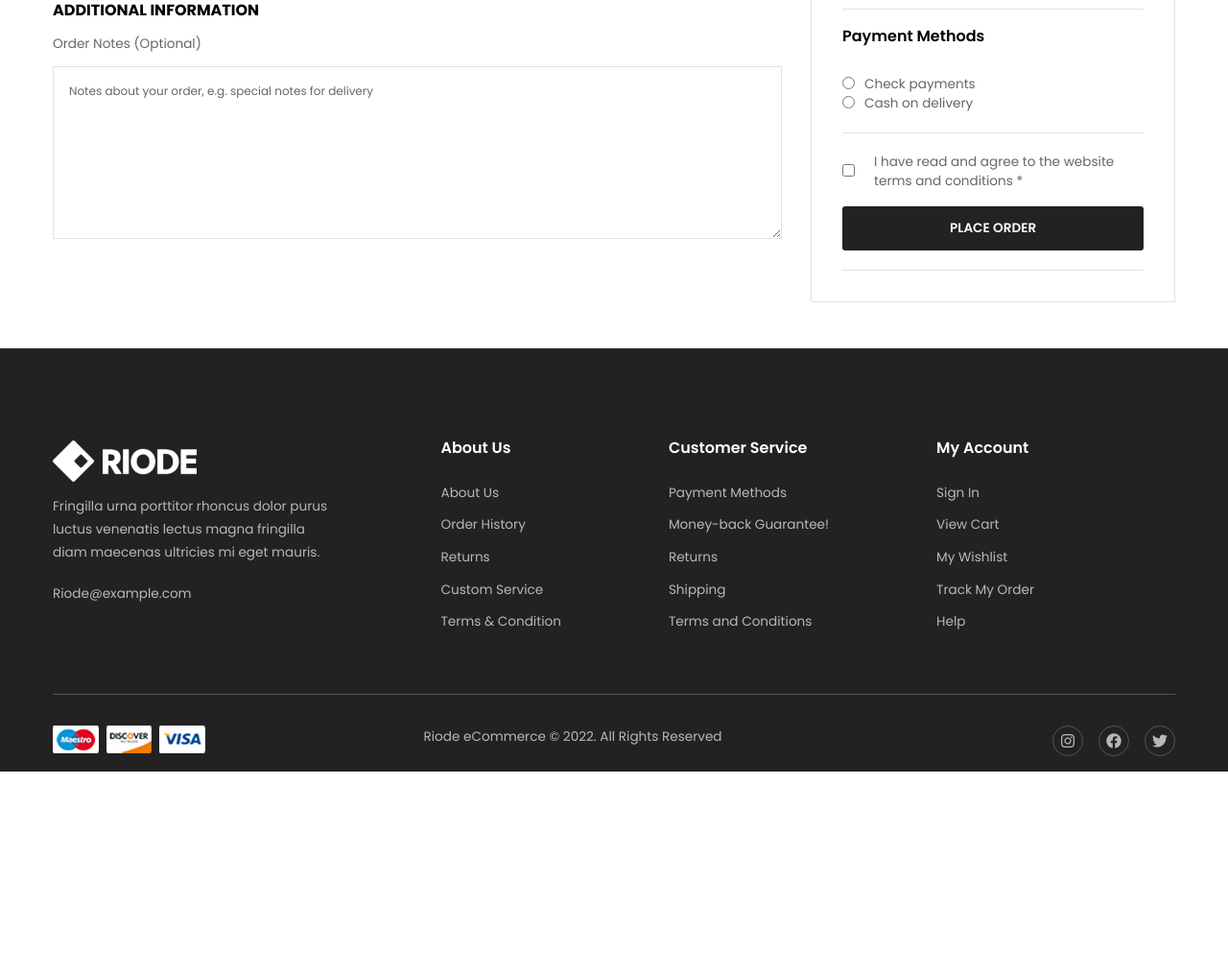
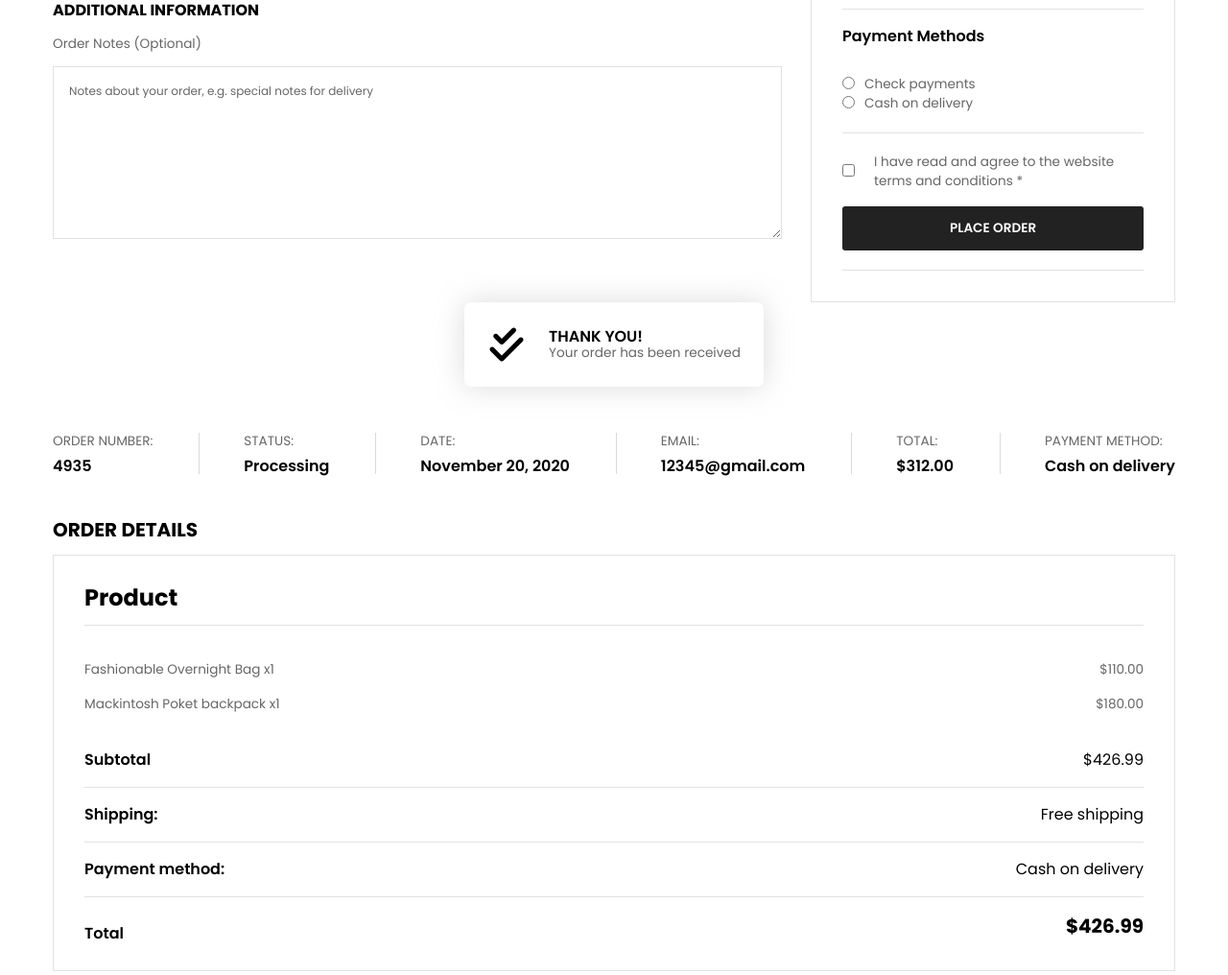
Before and after one commit to Nbregvadzzze/e-commerce-with-fake-api, a website: page cart.html in a window 1280 px wide. Shown: the part 1784-2800 px from the top of the page at 96% size. Before the commit the page ends 2588 px from the top, so only its background shows below. Drawn offline with Linux system fonts and the light colour scheme.

Commit message:
AREA ORDER COMPLETED

```diff
--- a/cart.html
+++ b/cart.html
@@ -625,6 +625,84 @@
             </div>
             <!-- CHECKOUT AREA ENDED -->
 
+            <!-- CHECKOUT ORDER STARTED -->
+            <div class="order">
+                <div class="tahnks">
+                    <div>
+                        <i class="fa-solid fa-check-double"></i>
+                        <div class="tahnks__content">
+                            <h3>THANK YOU!</h3>
+                            <span>Your order has been received</span>
+                        </div>
+                    </div>
+                </div>
+
+                <ul>
+                    <li>
+                        <span>ORDER NUMBER:</span>
+                        <h3>4935</h3>
+                    </li>
+                    <li>
+                        <span>STATUS:</span>
+                        <h3>Processing</h3>
+                    </li>
+                    <li>
+                        <span>DATE:</span>
+                        <h3>November 20, 2020</h3>
+                    </li>
+                    <li>
+                        <span>EMAIL:</span>
+                        <h3>12345@gmail.com</h3>
+                    </li>
+                    <li>
+                        <span>TOTAL:</span>
+                        <h3>$312.00</h3>
+                    </li>
+                    <li>
+                        <span>PAYMENT METHOD:</span>
+                        <h3>Cash on delivery</h3>
+                    </li>
+                </ul>
+
+                <h2>ORDER DETAILS</h2>
+                <div id="cart__data">
+                    <div class="cart__data-header">
+                        <h1>Product</h1>
+                    </div>
+                    <div class="cart__data-product">
+                        <div class="cart__data-product-item">
+                            <span>Fashionable Overnight Bag x<span id="count">1</span></span>
+                            <span>$<span id="total">110.00</span></span>
+                        </div>
+                        <div class="cart__data-product-item">
+                            <span>Mackintosh Poket backpack x<span id="count">1</span></span>
+                            <span>$<span id="total">180.00</span></span>
+                        </div>
+                    </div>
+                    <div class="cart__data-subtotal">
+                        <h3>Subtotal</h3>
+                        <h4>$426.99</h4>
+                    </div>
+                    <div class="cart__data-shipping">
+                        <h3>Shipping:</h3>
+                        <h4>Free shipping</h4>
+                    </div>
+                    <div class="cart__data-payment">
+                        <h3>Payment method:</h3>
+                        <h4>Cash on delivery</h4>
+                    </div>
+
+                    <div class="cart__data-total">
+                        <h3>Total</h3>
+                        <h2>$426.99</h2>
+                    </div>
+
+                </div>
+
+                <a href="#" class="btn btn-black"><i class="fa-solid fa-arrow-left-long"></i>BACK TO LIST</a>
+            </div>
+            <!-- CHECKOUT ORDER ENDED -->
+
         </div>
     </section>
     <!-- SECTION [CART] ENDED -->
--- a/src/scss/layout/_cart-data.scss
+++ b/src/scss/layout/_cart-data.scss
@@ -20,7 +20,7 @@
     .cart__data-subtotal,
     .cart__data-product-item,
     .cart__data-total {
-        @include flex-between-start();
+        @include flex-between-center();
     }
     .cart__data-product-item {
         margin-top: $margin;
--- /dev/null
+++ b/src/scss/layout/_order.scss
@@ -0,0 +1,62 @@
+.order {
+    width: 100%;
+    h2 {
+        margin-bottom: $margin;
+        font: {
+            size: $font-m;
+            weight: $font-weight-700
+        }
+    }
+    h3 {
+        font-weight: $font-weight-600;
+    }
+    span {
+        color: $first-font-color;
+        font-size: $font-sm;
+    }
+    .tahnks {
+        @include flex-center-center();
+        >div {
+            @include flex-between-center();
+            padding: $padding-l;
+            box-shadow: 0px 0px 30px 0px rgba(209, 209, 209, 0.79);
+            border-radius: 7px;
+            i {
+                font-size: $font-xxl;
+                margin-right: $margin-l;
+            }
+        }
+    }
+    ul {
+        @include flex-between-center();
+        margin: $margin-xxl 0;
+        span {
+            display: inline-block;
+            margin-bottom: $margin-s !important;
+        }
+        li:not(:last-child) {
+            border-right: 1px solid rgb(218, 218, 218);
+            padding-right: $padding-xxl;
+            box-sizing: border-box;
+        }
+    }
+    #cart__data {
+        width: 100%;
+        padding-bottom: 0;
+        .cart__data-shipping,
+        .cart__data-payment {
+            h3 {
+                margin: 0;
+            }
+            @include flex-between-start();
+        }
+        .cart__data-total,
+        .cart__data-product {
+            border: none;
+        }
+    }
+    >a {
+        display: inline-block;
+        margin-top: $margin-xl;
+    }
+}
--- a/src/scss/layout/_shopping.scss
+++ b/src/scss/layout/_shopping.scss
@@ -99,13 +99,6 @@
             }
         }
     }
-    >a {
-        font-size: $font-sm;
-        i {
-            font-size: $font-s;
-            margin-right: $margin-xs;
-        }
-    }
     .shopping__product-coupon {
         margin-top: $margin-xxl;
         width: 100%;
--- a/src/scss/main.scss
+++ b/src/scss/main.scss
@@ -34,3 +34,4 @@
 @import 'layout/cart-data';
 @import 'layout/shopping';
 @import 'layout/checkout';
+@import 'layout/order';
--- a/src/scss/modules/_buttons.scss
+++ b/src/scss/modules/_buttons.scss
@@ -53,7 +53,10 @@
 
 .btn.btn-black {
     padding: $padding $padding-xxl;
-    font-weight: $font-weight-600;
+    font: {
+        weight: $font-weight-600;
+        size: $font-sm;
+    }
     background-color: #222;
     color: $white;
     border-radius: 3px;
@@ -63,4 +66,8 @@
     &:hover {
         background-color: rgb(56, 56, 56);
     }
+    i {
+        font-size: $font-s;
+        margin-right: $margin-xs;
+    }
 }
```
Also changed, not shown: dist/css/main.min.css, 1 other file.
